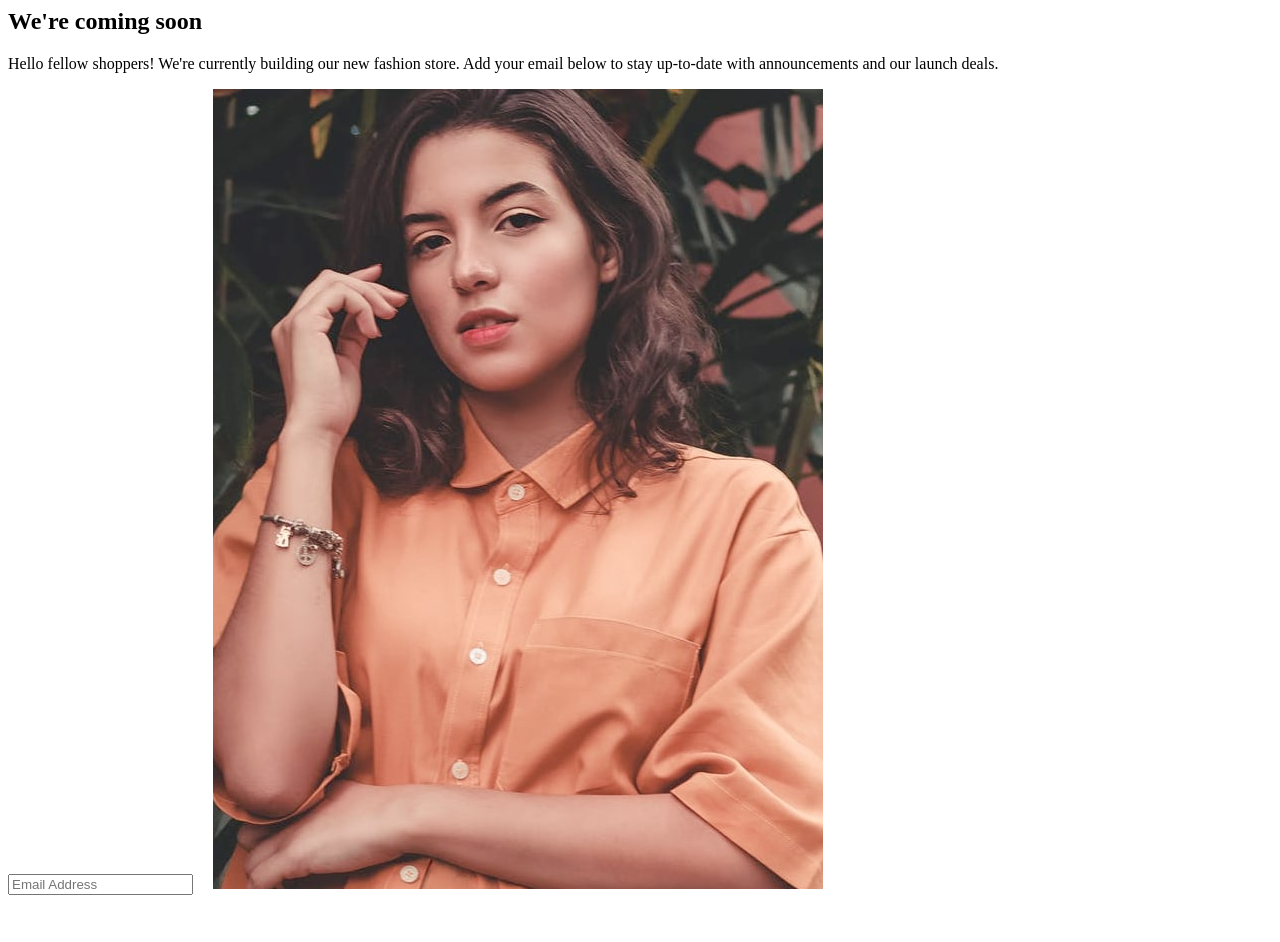
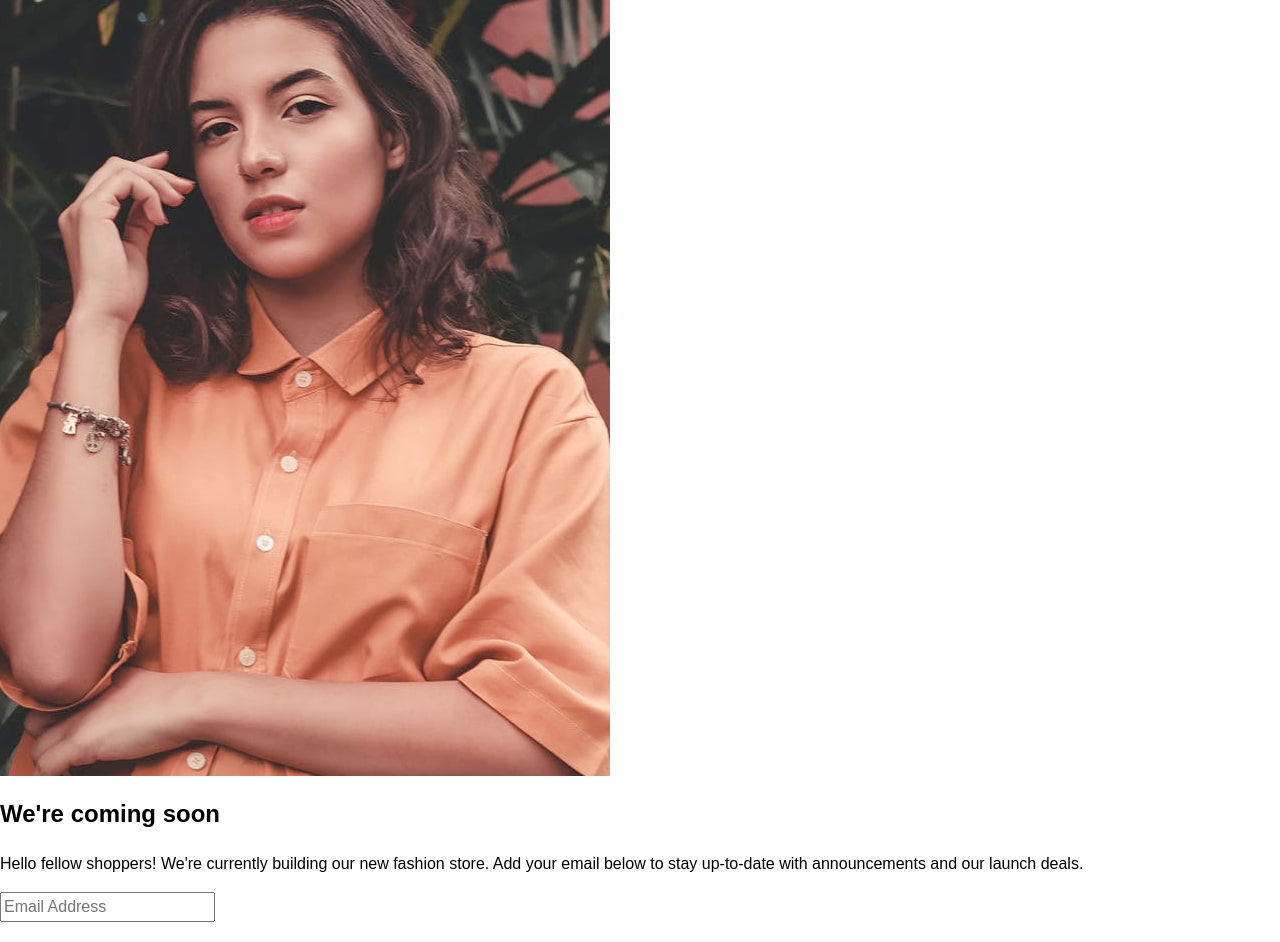
Before and after one commit to DavidPokrajac/BaseApparelComingSoon, a plain HTML site: page index.html in a window 1280 px wide. Shown: the part 57-999 px from the top of the page. Before the commit the page ends 960 px from the top, so only its background shows below. Drawn offline with Linux system fonts and the light colour scheme.

Commit message:
Added BEM naming convention; CSS file created, and global resets added

```diff
--- a/index.html
+++ b/index.html
@@ -3,30 +3,28 @@
 <head>
   <meta charset="UTF-8">
   <meta name="viewport" content="width=device-width, initial-scale=1.0">
-
   <link rel="icon" type="image/png" sizes="32x32" href="./images/favicon-32x32.png">
-
   <title>Frontend Mentor | Base Apparel coming soon page</title>
-
+  <link rel="stylesheet" href="./style.css" type="text/css">
 </head>
 <body>
 
   <main>
-    <article>
-      <img src="./images/logo.svg" alt="">
-      <h1>We're coming soon</h1>
-      <p class="lead">
-        Hello fellow shoppers! We're currently building our new fashion store.
-        Add your email below to stay up-to-date with announcements and our launch deals.
-      </p>
-      <label for="email-address">
-        <input type="email" name="email" id="email-address" placeholder="Email Address">
-        <img src="./images/icon-arrow.svg" alt="">
-      </label>
+    <article class="article">
+      <img class="article__logo-image" src="./images/logo.svg" alt="">
       <picture>
         <source media="(min-width: 375px)" srcset="./images/hero-desktop.jpg" />
         <img src="./images/hero-mobile.jpg" alt="" />
       </picture>
+      <h1 class="article__heading"><mark>We're</mark> coming soon</h1>
+      <p class="article__lead">
+        Hello fellow shoppers! We're currently building our new fashion store.
+        Add your email below to stay up-to-date with announcements and our launch deals.
+      </p>
+      <label class="article__email-field" for="email-address">
+        <input type="email" name="email" id="email-address" placeholder="Email Address">
+        <img src="./images/icon-arrow.svg" alt="">
+      </label>
     </article>
   </main>
 
--- /dev/null
+++ b/style.css
@@ -0,0 +1,48 @@
+:root {
+    --color-primary-400: hsl(0, 36%, 70%);
+    --color-primary-500: hsl(0, 93%, 68%);
+
+    --color-neutral-400: hsl(0, 6%, 24%);
+
+    --color-gradient-primary: hsl(0, 0%, 100%);
+    --color-gradient-primary: hsl(0, 100%, 98%);
+
+    --color-gradient-secondary: hsl(0, 80%, 86%);
+    --color-gradient-secondary: hsl(0, 74%, 74%);
+
+    --gradient-angle: 135deg;
+
+    --font-family-base: 'Josefin Sans', sans-serif;
+    --font-weight-light: 300;
+    --font-weight-bold: 600;
+}
+
+*,
+*::before,
+*::after {
+    box-sizing: border-box;
+}
+
+body {
+    margin: 0;
+    line-height: 1.5;
+    font-family: var(--font-family-base);
+}
+
+img {
+    display: block;
+    max-width: 100%;
+    height: auto;
+}
+
+h1, h2, h3, h4, h5, h6 {
+    overflow-wrap: break-word;
+}
+
+input, button, textarea, select {
+    font: inherit;
+}
+
+mark {
+    background: inherit;
+}
```
